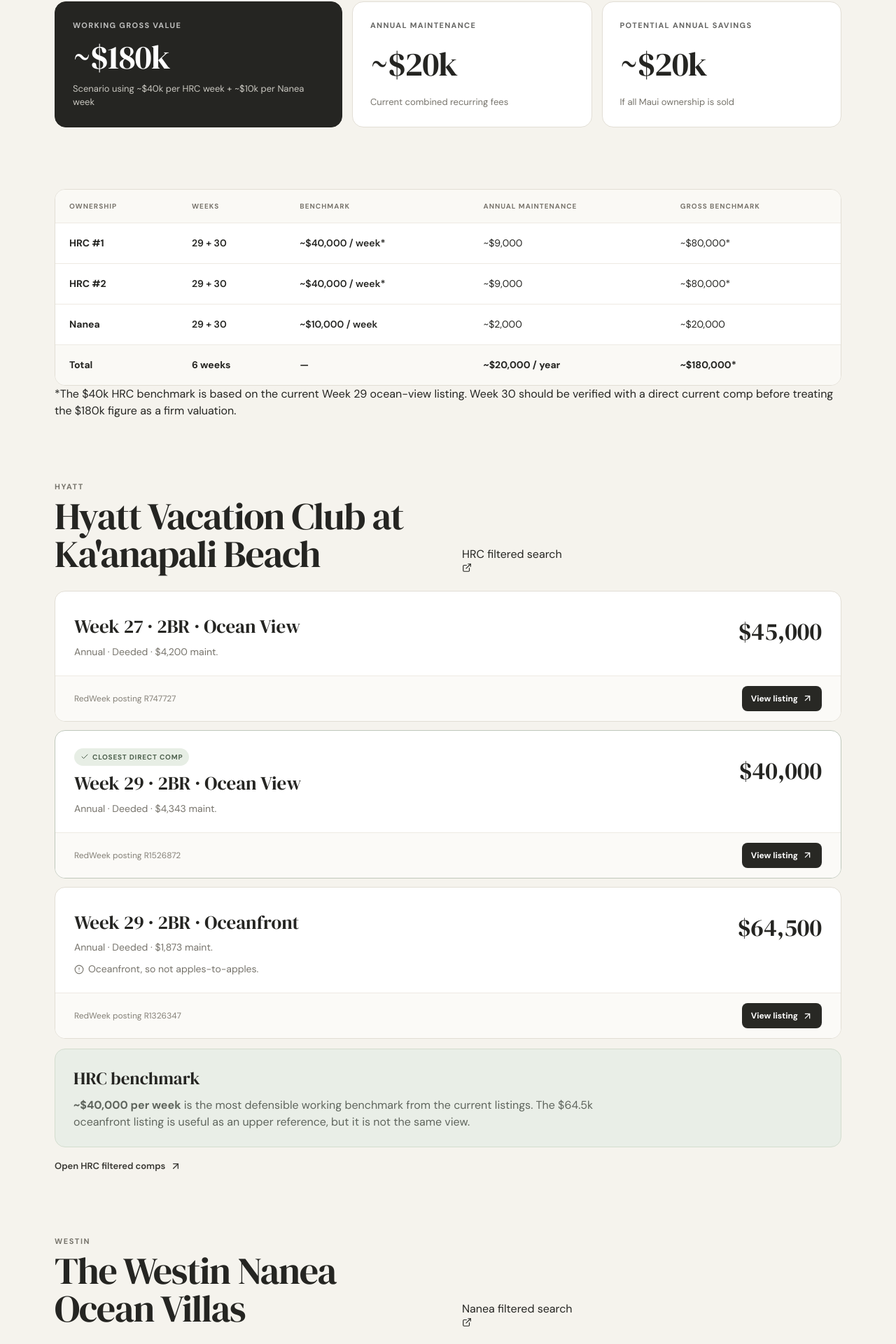
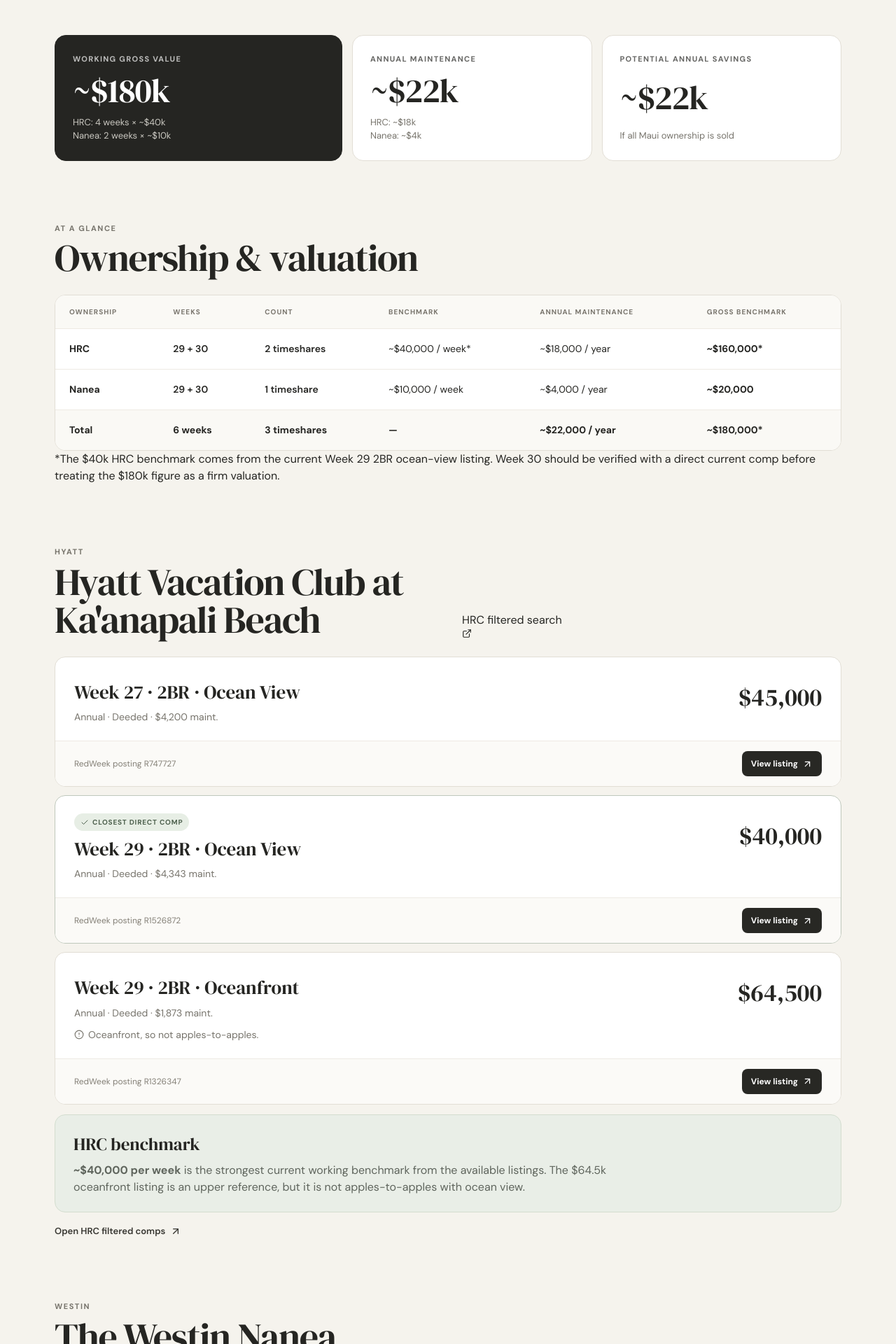
Before and after one commit to dougheindel/maui-resale, a React (Vite) app: page / in a window 1280 px wide. Shown: the part 374-2294 px from the top of the page at 70% size. Built offline with nearby package versions, Linux system fonts and the light colour scheme.

Commit message:
Update main.jsx

```diff
--- a/src/main.jsx
+++ b/src/main.jsx
@@ -1,10 +1,18 @@
 import React from 'react'
 import { createRoot } from 'react-dom/client'
-import { ExternalLink, ArrowUpRight, Check, AlertCircle } from 'lucide-react'
+import {
+  ExternalLink,
+  ArrowUpRight,
+  Check,
+  AlertCircle,
+} from 'lucide-react'
 import './styles.css'
 
-const hrcSearch = 'https://www.redweek.com/resort/P6386-hyatt-vacation-club-at-kaanapali-beach/timeshare-resales?type=resales&available_type=by_week&start_week=week_25&end_week=week_35&unit_type_id=574&use=Annual&ownership_type=Deeded&bedrooms=2&sleeps=6&sort=week'
-const naneaSearch = 'https://www.redweek.com/resort/P6462-the-westin-nanea-ocean-villas/timeshare-resales?type=resales&available_type=by_week&unit_type_id=223&use=Annual&ownership_type=Deeded&bedrooms=1&sleeps=4'
+const hrcSearch =
+  'https://www.redweek.com/resort/P6386-hyatt-vacation-club-at-kaanapali-beach/timeshare-resales?type=resales&available_type=by_week&start_week=week_25&end_week=week_35&unit_type_id=574&use=Annual&ownership_type=Deeded&bedrooms=2&sleeps=6&sort=week'
+
+const naneaSearch =
+  'https://www.redweek.com/resort/P6462-the-westin-nanea-ocean-villas/timeshare-resales?type=resales&available_type=by_week&unit_type_id=223&use=Annual&ownership_type=Deeded&bedrooms=1&sleeps=4'
 
 const hrcComps = [
   {
@@ -77,6 +85,7 @@
           )}
 
           <h3>{comp.label}</h3>
+
           <p>{comp.meta}</p>
 
           {comp.note && (
@@ -87,14 +96,48 @@
           )}
         </div>
 
-        <div className="comp-price">{comp.price}</div>
+        <div className="comp-price">
+          {comp.price}
+        </div>
       </div>
 
       <div className="comp-footer">
-        <span>RedWeek posting {comp.id}</span>
+        <span>
+          RedWeek posting {comp.id}
+        </span>
+
         <ExternalButton href={comp.href} />
       </div>
     </article>
+  )
+}
+
+function SectionHeader({
+  eyebrow,
+  title,
+  href,
+  linkLabel,
+}) {
+  return (
+    <div className="section-head">
+      <div>
+        <div className="eyebrow">
+          {eyebrow}
+        </div>
+
+        <h2>{title}</h2>
+      </div>
+
+      <a
+        href={href}
+        target="_blank"
+        rel="noreferrer"
+        className="section-link"
+      >
+        {linkLabel}
+        <ExternalLink size={14} />
+      </a>
+    </div>
   )
 }
 
@@ -109,46 +152,81 @@
             Maui resale review · October 2026
           </div>
 
-          <h1>What are the Maui timeshares worth?</h1>
+          <h1>
+            What are the Maui
+            <br />
+            timeshares worth?
+          </h1>
+
+          <p className="hero-copy">
+            Current RedWeek resale listings compared against
+            the existing Maui ownership.
+          </p>
 
           <div className="hero-rule" />
         </section>
 
         {/* SUMMARY */}
         <section className="stats">
+
           <div className="stat-card featured">
             <span>Working gross value</span>
+
             <strong>~$180k</strong>
+
             <small>
-              Scenario using ~$40k per HRC week + ~$10k per Nanea week
+              HRC: 4 weeks × ~$40k
+              <br />
+              Nanea: 2 weeks × ~$10k
             </small>
           </div>
 
           <div className="stat-card">
             <span>Annual maintenance</span>
-            <strong>~$20k</strong>
+
+            <strong>~$22k</strong>
+
             <small>
-              Current combined recurring fees
+              HRC: ~$18k
+              <br />
+              Nanea: ~$4k
             </small>
           </div>
 
           <div className="stat-card">
             <span>Potential annual savings</span>
-            <strong>~$20k</strong>
+
+            <strong>~$22k</strong>
+
             <small>
               If all Maui ownership is sold
             </small>
           </div>
+
         </section>
 
-        {/* VALUATION */}
+        {/* OWNERSHIP / VALUATION */}
         <section className="section valuation">
+
+          <div className="section-head">
+            <div>
+              <div className="eyebrow">
+                At a glance
+              </div>
+
+              <h2>
+                Ownership & valuation
+              </h2>
+            </div>
+          </div>
+
           <div className="table-wrap">
             <table>
               <thead>
                 <tr>
                   <th>Ownership</th>
                   <th>Weeks</th>
+                  <th>Count</th>
                   <th>Benchmark</th>
                   <th>Annual maintenance</th>
                   <th>Gross benchmark</th>
@@ -156,98 +234,121 @@
               </thead>
 
               <tbody>
-                <tr>
-                  <td>
-                    <strong>HRC #1</strong>
-                  </td>
-                  <td>29 + 30</td>
-                  <td>~$40,000 / week*</td>
-                  <td>~$9,000</td>
-                  <td>~$80,000*</td>
-                </tr>
 
                 <tr>
                   <td>
-                    <strong>HRC #2</strong>
+                    <strong>HRC</strong>
                   </td>
+
                   <td>29 + 30</td>
-                  <td>~$40,000 / week*</td>
-                  <td>~$9,000</td>
-                  <td>~$80,000*</td>
+
+                  <td>2 timeshares</td>
+
+                  <td>
+                    ~$40,000 / week*
+                  </td>
+
+                  <td>
+                    ~$18,000 / year
+                  </td>
+
+                  <td>
+                    <strong>~$160,000*</strong>
+                  </td>
                 </tr>
 
                 <tr>
                   <td>
                     <strong>Nanea</strong>
                   </td>
+
                   <td>29 + 30</td>
-                  <td>~$10,000 / week</td>
-                  <td>~$2,000</td>
-                  <td>~$20,000</td>
+
+                  <td>1 timeshare</td>
+
+                  <td>
+                    ~$10,000 / week
+                  </td>
+
+                  <td>
+                    ~$4,000 / year
+                  </td>
+
+                  <td>
+                    <strong>~$20,000</strong>
+                  </td>
                 </tr>
 
                 <tr className="total">
                   <td>
                     <strong>Total</strong>
                   </td>
+
                   <td>
                     <strong>6 weeks</strong>
                   </td>
+
+                  <td>
+                    <strong>3 timeshares</strong>
+                  </td>
+
                   <td>—</td>
+
                   <td>
-                    <strong>~$20,000 / year</strong>
+                    <strong>~$22,000 / year</strong>
                   </td>
+
                   <td>
                     <strong>~$180,000*</strong>
                   </td>
                 </tr>
+
               </tbody>
             </table>
           </div>
 
           <p className="table-note">
-            *The $40k HRC benchmark is based on the current Week 29
-            ocean-view listing. Week 30 should be verified with a direct
-            current comp before treating the $180k figure as a firm valuation.
+            *The $40k HRC benchmark comes from the current
+            Week 29 2BR ocean-view listing. Week 30 should
+            be verified with a direct current comp before
+            treating the $180k figure as a firm valuation.
           </p>
+
         </section>
 
         {/* HRC */}
         <section className="section">
-          <div className="section-head">
-            <div>
-              <div className="eyebrow">Hyatt</div>
-              <h2>Hyatt Vacation Club at Ka'anapali Beach</h2>
-            </div>
 
-            <a
-              href={hrcSearch}
-              target="_blank"
-              rel="noreferrer"
-              className="section-link"
-            >
-              HRC filtered search
-              <ExternalLink size={14} />
-            </a>
-          </div>
+          <SectionHeader
+            eyebrow="Hyatt"
+            title="Hyatt Vacation Club at Ka'anapali Beach"
+            href={hrcSearch}
+            linkLabel="HRC filtered search"
+          />
 
           <div className="cards">
-            {hrcComps.map((c) => (
-              <CompCard key={c.id} comp={c} />
+            {hrcComps.map((comp) => (
+              <CompCard
+                key={comp.id}
+                comp={comp}
+              />
             ))}
           </div>
 
           <div className="callout">
+
             <div className="callout-title">
               HRC benchmark
             </div>
 
             <p>
-              <strong>~$40,000 per week</strong> is the most
-              defensible working benchmark from the current listings.
-              The $64.5k oceanfront listing is useful as an upper
-              reference, but it is not the same view.
+              <strong>~$40,000 per week</strong> is the
+              strongest current working benchmark from
+              the available listings. The $64.5k oceanfront
+              listing is an upper reference, but it is not
+              apples-to-apples with ocean view.
             </p>
+
           </div>
 
           <a
@@ -259,43 +360,41 @@
             Open HRC filtered comps
             <ArrowUpRight size={16} />
           </a>
+
         </section>
 
         {/* NANEA */}
         <section className="section">
-          <div className="section-head">
-            <div>
-              <div className="eyebrow">Westin</div>
-              <h2>The Westin Nanea Ocean Villas</h2>
-            </div>
 
-            <a
-              href={naneaSearch}
-              target="_blank"
-              rel="noreferrer"
-              className="section-link"
-            >
-              Nanea filtered search
-              <ExternalLink size={14} />
-            </a>
-          </div>
+          <SectionHeader
+            eyebrow="Westin"
+            title="The Westin Nanea Ocean Villas"
+            href={naneaSearch}
+            linkLabel="Nanea filtered search"
+          />
 
           <div className="cards">
-            {naneaComps.map((c) => (
-              <CompCard key={c.id} comp={c} />
+            {naneaComps.map((comp) => (
+              <CompCard
+                key={comp.id}
+                comp={comp}
+              />
             ))}
           </div>
 
           <div className="callout">
+
             <div className="callout-title">
               Nanea benchmark
             </div>
 
             <p>
-              <strong>~$10,000 per week</strong> is the closest
-              current comp because the listing is a 1BR, annual,
-              deeded, high-season floating ownership with resort view.
+              <strong>~$10,000 per week</strong> is the
+              closest current comp because the listing is
+              a 1BR, annual, deeded, high-season ownership
+              with resort view.
             </p>
+
           </div>
 
           <a
@@ -307,11 +406,74 @@
             Open Nanea filtered comps
             <ArrowUpRight size={16} />
           </a>
+
         </section>
+
+        {/* DECISION */}
+        <section className="section decision">
+
+          <div className="eyebrow">
+            The question
+          </div>
+
+          <h2>
+            Sell Maui or keep it?
+          </h2>
+
+          <div className="decision-grid">
+
+            <div className="decision-card">
+              <span>Potential gross proceeds</span>
+              <strong>~$180k</strong>
+              <p>
+                Based on current resale asking prices
+                and the working benchmarks above.
+              </p>
+            </div>
+
+            <div className="decision-card">
+              <span>Maintenance eliminated</span>
+              <strong>~$22k / year</strong>
+              <p>
+                Recurring maintenance that would no
+                longer be owed if all Maui ownership
+                is sold.
+              </p>
+            </div>
+
+          </div>
+
+          <div className="callout">
+
+            <div className="callout-title">
+              Important
+            </div>
+
+            <p>
+              These are <strong>asking prices</strong>,
+              not guaranteed sale prices or net proceeds.
+              Selling costs, negotiation, closing costs,
+              and transfer fees could reduce the amount
+              ultimately received.
+            </p>
+
+          </div>
+
+        </section>
+
+        <footer>
+          <p>
+            Resale data sourced from current RedWeek
+            listings. Values shown are working estimates
+            for comparison purposes.
+          </p>
+        </footer>
 
       </main>
     </div>
   )
 }
 
-createRoot(document.getElementById('root')).render(<App />)
+createRoot(
+  document.getElementById('root')
+).render(<App />)
```
